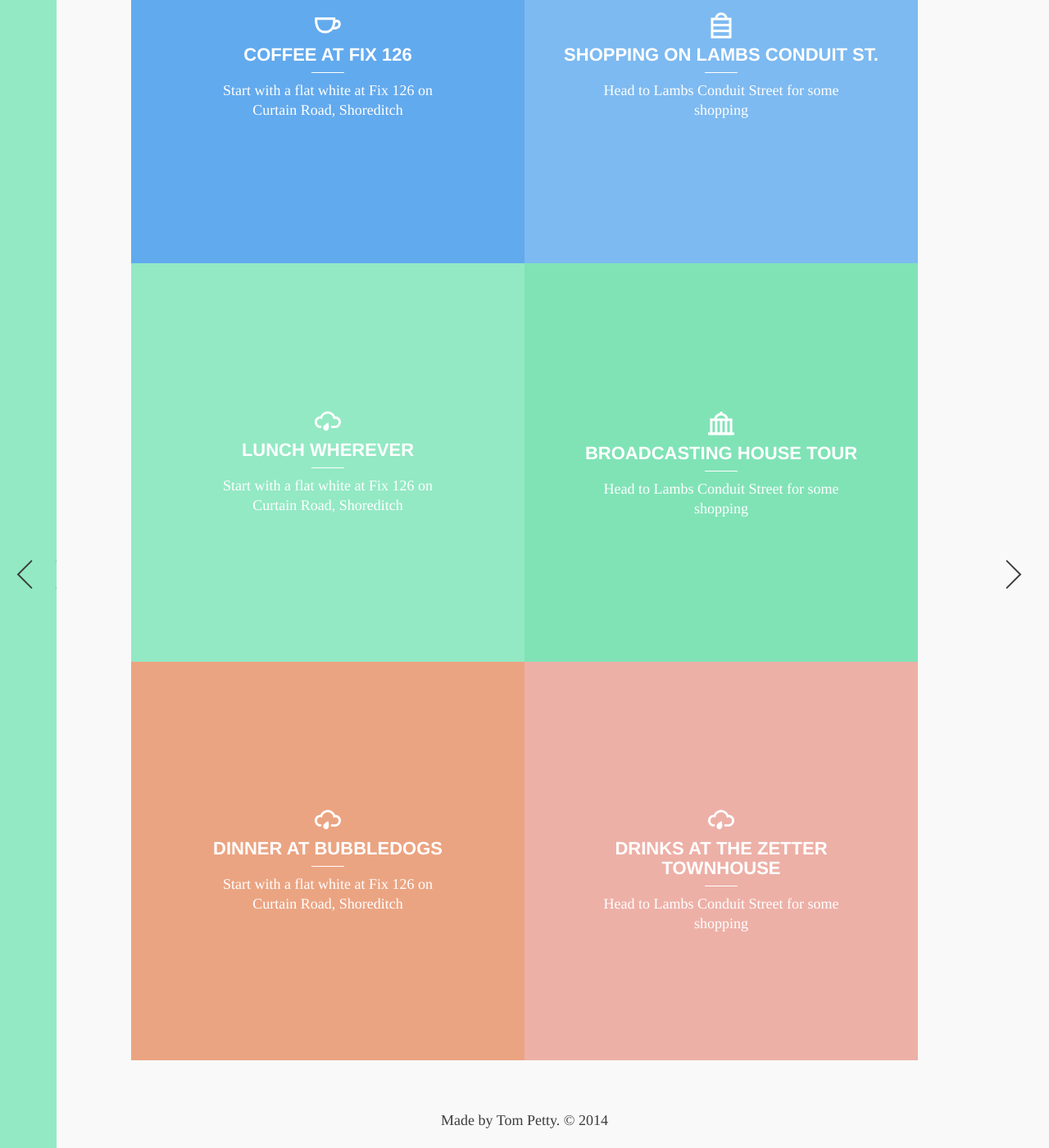
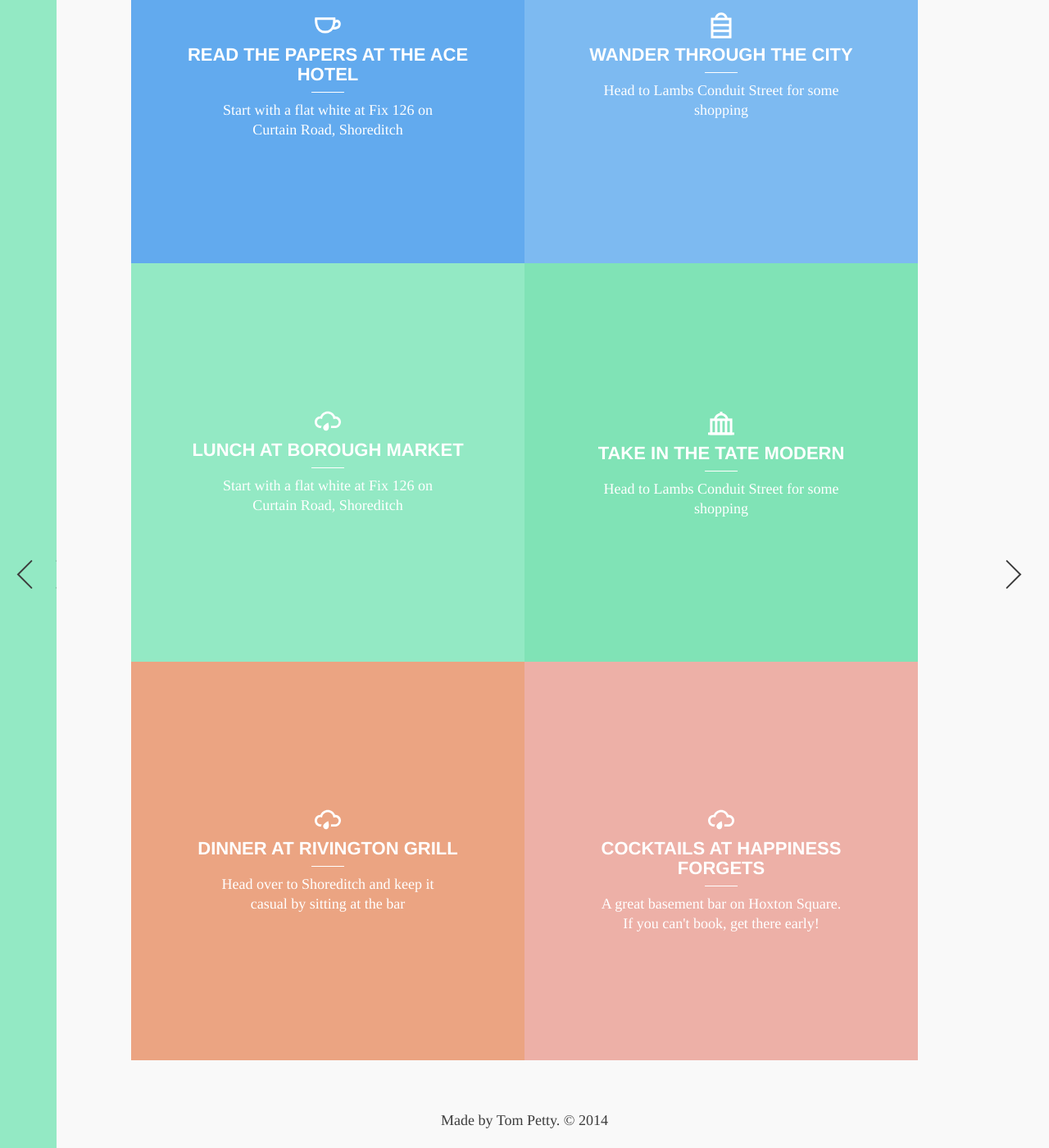
Before and after one commit to anothertompetty/daysmiths, a Jekyll site: the page built from tom.html, in a window 1280 px wide and 1400 px high, scrolled down 723 px. Shown: the whole window at 82% size. Built offline with Jekyll 4.4.1, drawn with Linux system fonts in a browser that asks for light colours; nearby versions of some CDN libraries; Markdown is read by kramdown in place of the engine named in the settings.

Commit message:
entering my day as dummy content

```diff
--- a/tom.html
+++ b/tom.html
@@ -28,7 +28,7 @@
 
 		<img src="img/coffee.svg">
 
-		<h2>Coffee at Fix 126</h2><hr>
+		<h2>Read the papers at the Ace Hotel</h2><hr>
 
 		<p>Start with a flat white at Fix 126 on Curtain Road, Shoreditch</p>
 
@@ -40,7 +40,7 @@
 
 		<img src="img/shopping.svg">
 
-		<h2>Shopping on Lambs Conduit St.</h2><hr>
+		<h2>Wander through the City</h2><hr>
 
 		<p>Head to Lambs Conduit Street for some shopping</p>
 
@@ -56,7 +56,7 @@
 
 		<img src="img/weather.svg">
 
-		<h2>Lunch wherever</h2><hr>
+		<h2>Lunch at Borough Market</h2><hr>
 
 		<p>Start with a flat white at Fix 126 on Curtain Road, Shoreditch</p>
 
@@ -68,7 +68,7 @@
 
 		<img src="img/institution.svg">
 
-		<h2>Broadcasting House Tour</h2><hr>
+		<h2>Take in the Tate Modern</h2><hr>
 
 		<p>Head to Lambs Conduit Street for some shopping</p>
 
@@ -84,11 +84,11 @@
 
 		<img src="img/weather.svg">
 
-		<h2>Dinner at Bubbledogs</h2><hr>
+		<h2>Dinner at Rivington Grill</h2><hr>
 
-		<p>Start with a flat white at Fix 126 on Curtain Road, Shoreditch</p>
+		<p>Head over to Shoreditch and keep it casual by sitting at the bar</p>
 
-		<span class="action"><a href="#">Book</a></span>
+		<span class="action"><a href="#">Bar menu</a></span>
 
 	</div>
 
@@ -96,11 +96,11 @@
 
 		<img src="img/weather.svg">
 
-		<h2>Drinks at the Zetter Townhouse</h2><hr>
+		<h2>Cocktails at Happiness Forgets</h2><hr>
 
-		<p>Head to Lambs Conduit Street for some shopping</p>
+		<p>A great basement bar on Hoxton Square. If you can't book, get there early!</p>
 
-		<span class="action"><a href="#">Book</a></span>
+		<span class="action"><a href="#">Book a table</a></span>
 
 	</div>
 
```
